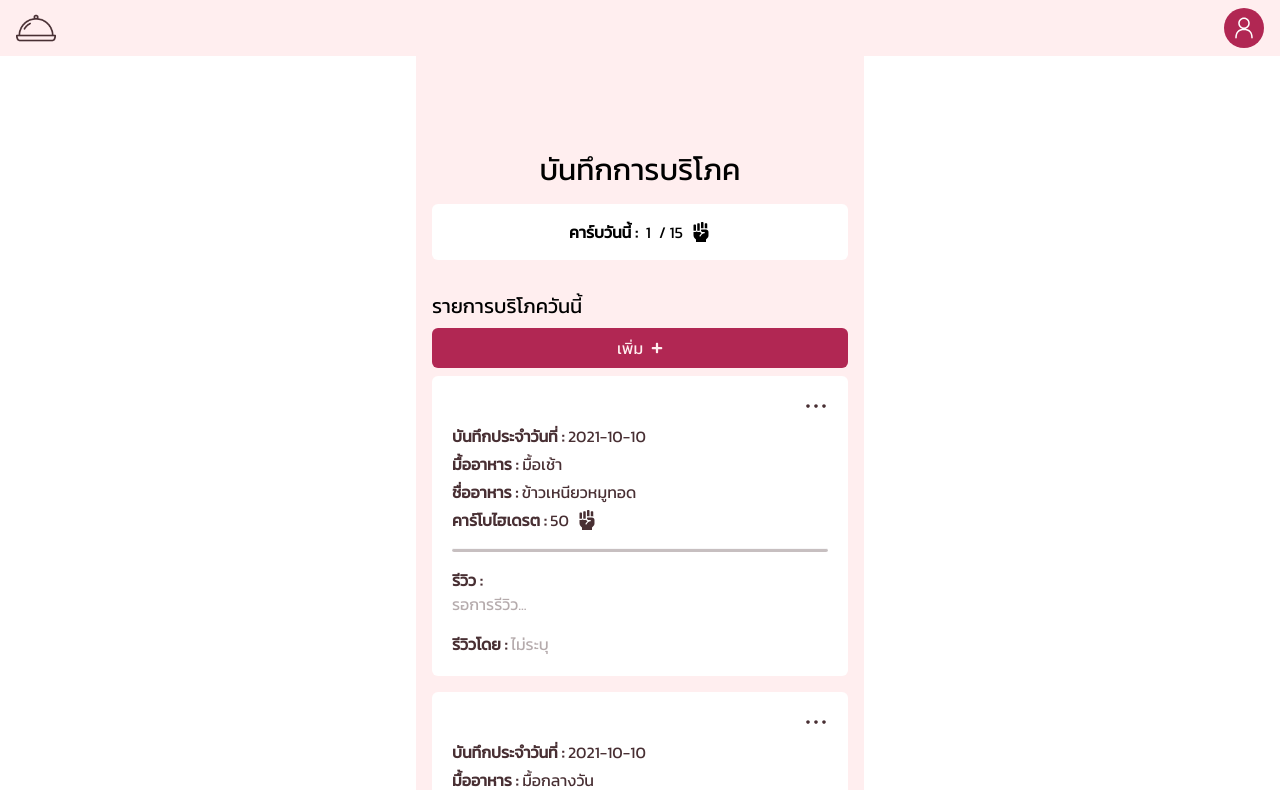
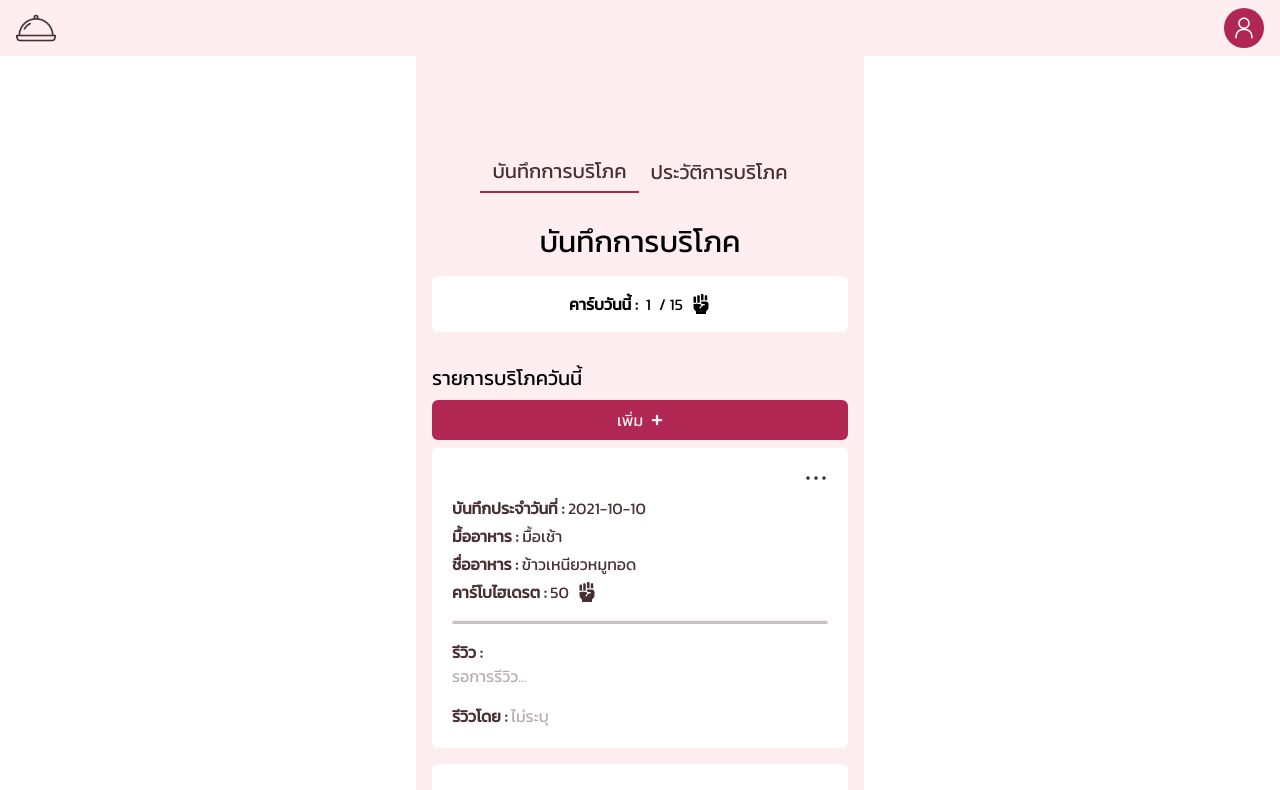
Before and after one commit to NattawatC/khaoniew, a Next.js app: page /foodLog in a window 1280 px wide. Shown: the top 790 px of the page. Built offline with nearby package versions, Linux system fonts and the light colour scheme.

Commit message:
Add tabs to main page

```diff
--- a/src/pages/foodLog.tsx
+++ b/src/pages/foodLog.tsx
@@ -5,6 +5,7 @@ import { Gumpun } from "@/components/Gumpun"
 import { Navbar } from "@/components/Navbar"
 import { MainLayout } from "@/components/layout"
 import { Button } from "@/components/ui/button"
+import { Tabs, TabsContent, TabsList, TabsTrigger } from "@/components/ui/tabs"
 import { NextPage } from "next"
 import { useRouter } from "next/router"
 import { FaPlus } from "react-icons/fa"
@@ -46,7 +47,17 @@ const FoodLog: NextPage = () => {
   return (
     <>
       <Navbar />
-      <MainLayout className="flex flex-col gap-8 bg-primary">
+      <MainLayout className="flex flex-col gap-8 bg-primary ">
+        <Tabs defaultValue="บันทึกการบริโภค" className="flex flex-col w-auto gap-8">
+          <TabsList className="w-full text-xl">
+            <TabsTrigger className="text-xl text-text" value="บันทึกการบริโภค">
+              บันทึกการบริโภค
+            </TabsTrigger>
+            <TabsTrigger className="text-xl text-text" value="ประวัติการบริโภค">
+              ประวัติการบริโภค
+            </TabsTrigger>
+          </TabsList>
+          <TabsContent value="บันทึกการบริโภค" className="flex flex-col gap-8 ">
             <div className="flex flex-col gap-4">
               <h1 className="flex justify-center text-3xl">บันทึกการบริโภค</h1>
               <Gumpun />
@@ -85,6 +96,11 @@ const FoodLog: NextPage = () => {
                 </div>
               )}
             </div>
+          </TabsContent>
+          <TabsContent value="ประวัติการบริโภค">
+            Change your password here.
+          </TabsContent>
+        </Tabs>
       </MainLayout>
     </>
   )
```
Lines whose indentation alone changed are shown as unchanged.
